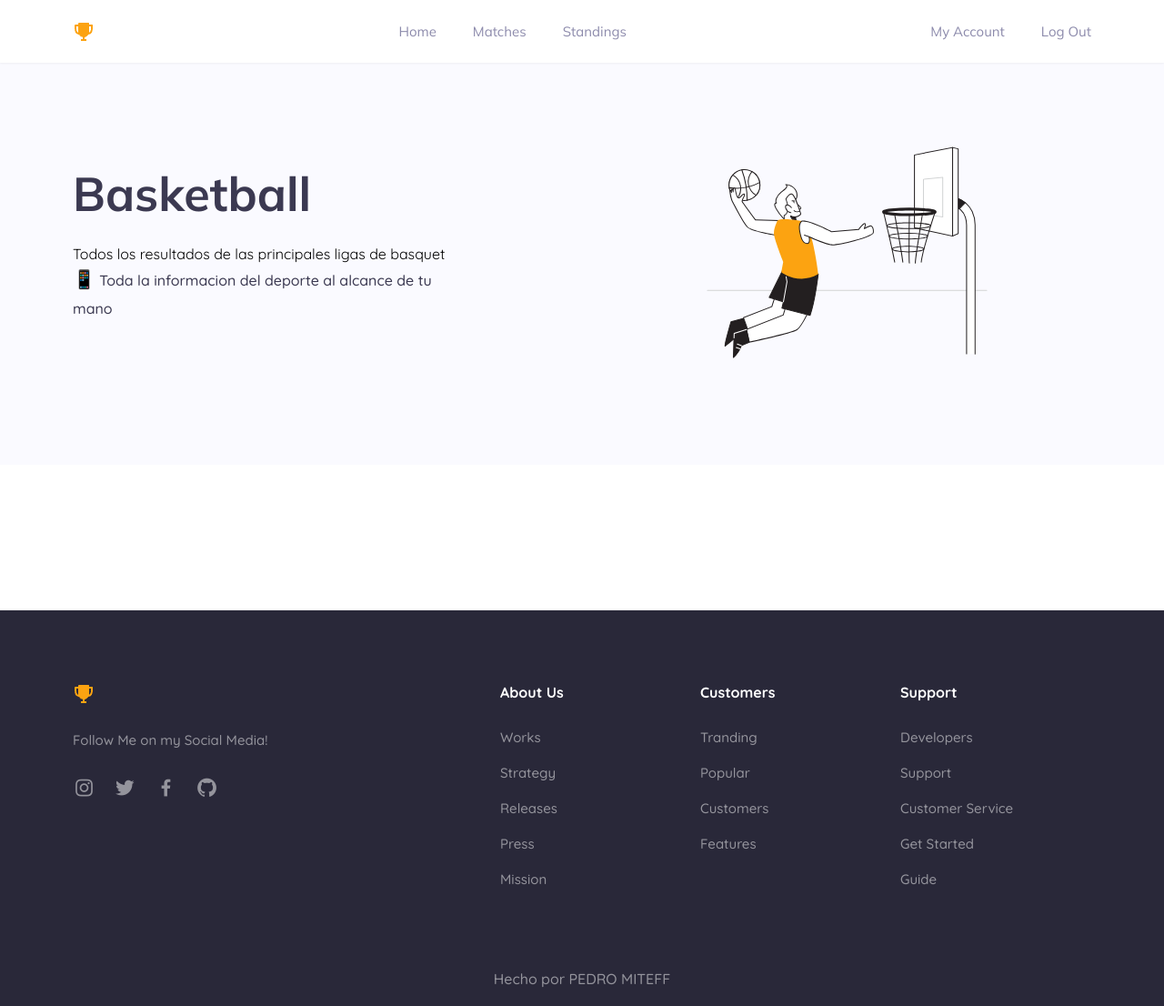
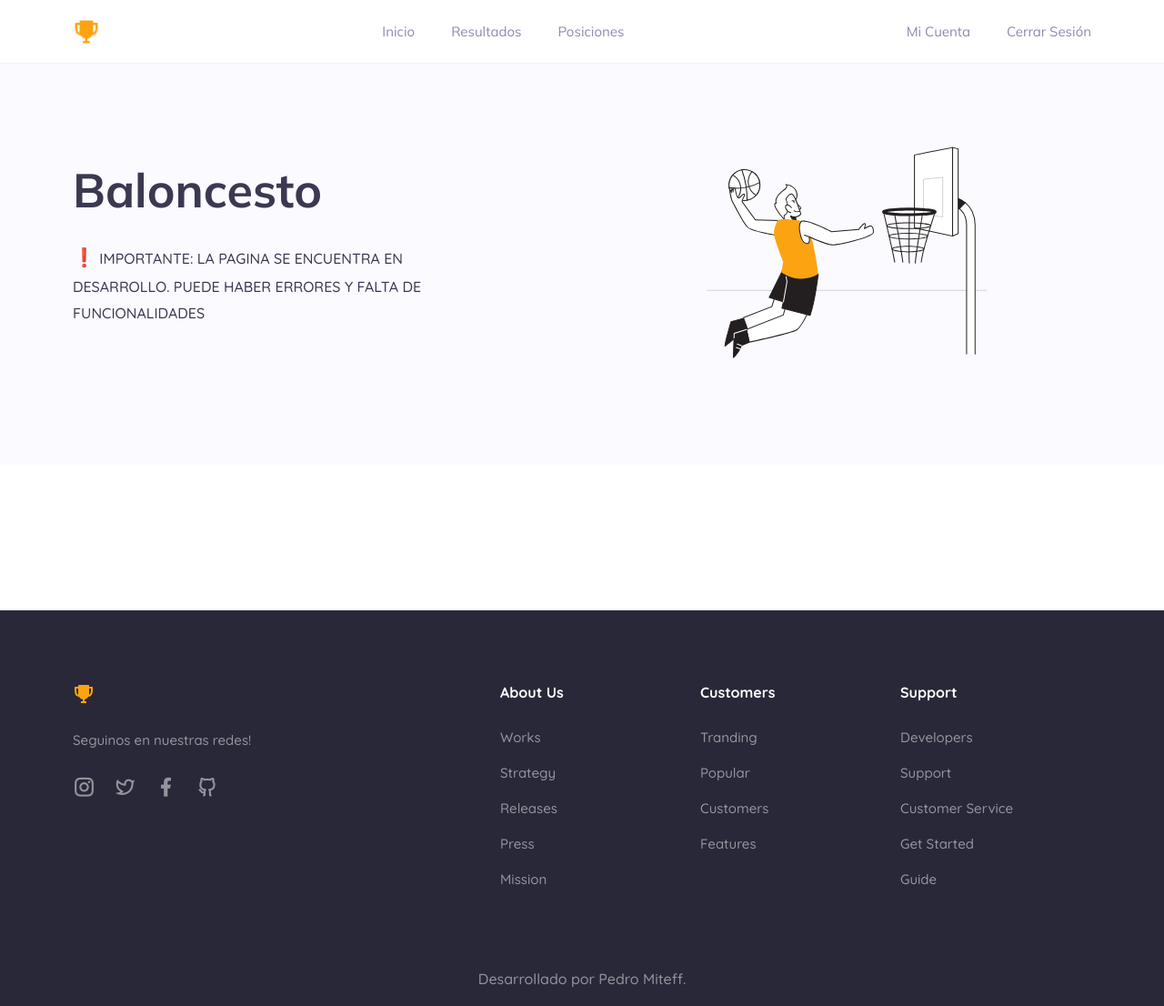
Before and after one commit to pedromiteffc/deporte-vivo, a plain HTML site: page basketball.html in a window 1280 px wide. Shown: the whole page at 91% size. Drawn offline with nearby package versions, Linux system fonts and the light colour scheme; a script that the page names is missing.

Commit message:
Update basketball.html

```diff
--- a/basketball.html
+++ b/basketball.html
@@ -4,15 +4,18 @@
     <meta charset="UTF-8">
     <meta http-equiv="X-UA-Compatible" content="IE=edge">
     <meta name="viewport" content="width=device-width, initial-scale=1.0">
-    <title>Basketball - RESULTADOS</title>
+    <title>Baloncesto - Deporte Vivo</title>
 
-    <!-- css -->
+    <!-- CSS -->
     <link rel="stylesheet" href="assets/css/style.css">
 
-    <!-- favicon -->
+    <!-- FAVICON -->
     <link rel="shortcut icon" href="assets/img/favicon.png" type="image/x-icon">
 
-    <!-- boxicons -->
+    <!-- REMIX ICONS -->
+    <link href="https://cdn.jsdelivr.net/npm/remixicon@3.2.0/fonts/remixicon.css" rel="stylesheet">
+
+    <!-- BOXICONS -->
     <link href='https://unpkg.com/boxicons@2.1.4/css/boxicons.min.css' rel='stylesheet'>
 
 </head>
@@ -23,11 +26,11 @@
         <div class="container">
 
             <a href="index.html" class="logo">
-                <img src="assets/img/favicon.png">
+                <img src="assets/img/favicon.png" width="30px">
             </a>
 
             <button class="menu-toggle-btn" data-nav-toggle-btn>
-                <i class='bx bx-menu'></i>
+                <i class="ri-menu-line"></i>
             </button>
 
             <nav class="navbar">
@@ -35,22 +38,22 @@
                 <ul class="navbar-list">
 
                     <li>
-                        <a href="index.html" class="navbar-link">Home</a>
+                        <a href="index.html" class="navbar-link">Inicio</a>
                     </li>
 
                     <li>
-                        <a href="football.html" class="navbar-link">Matches</a>
+                        <a href="basketball.html" class="navbar-link">Resultados</a>
                     </li>
 
                     <li>
-                        <a href="football-standings.html" class="navbar-link">Standings</a>
+                        <a href="basketball.html" class="navbar-link">Posiciones</a>
                     </li>
 
                 </ul>
 
                 <div class="header-actions">
-                    <a href="#" class="header-action-link">My Account</a>
-                    <a href="#" class="header-action-link">Log Out</a>
+                    <a href="account.html" class="header-action-link">Mi Cuenta</a>
+                    <a href="logout.php" class="header-action-link">Cerrar Sesión</a>
                 </div>
 
             </nav>
@@ -69,18 +72,18 @@
 
                     <div class="hero-content">
 
-                        <h1 class="h1 hero-title">Basketball</h1>
-                        <p class="hero- text">Todos los resultados de las principales ligas de basquet</p>
+                        <h1 class="h1 hero-title">Baloncesto</h1>
+                        <!-- <p class="hero- text">Proyecto hecho por Pedro Miteff</p> -->
                         <p class="form-text">
-                            <span>📱</span>
-                            Toda la informacion del deporte al alcance de tu mano
+                            <span>❗</span>
+                            IMPORTANTE: LA PAGINA SE ENCUENTRA EN DESARROLLO. PUEDE HABER ERRORES Y FALTA DE FUNCIONALIDADES
                         </p>
 
                     </div>
 
 
-                    <figure class="hero-banner basketball">
-                        <img src="assets/img/hero-basketball.svg" >
+                    <figure class="hero-banner">
+                        <img src="assets/img/hero-basketball.svg">
                     </figure>
 
                 </div>
@@ -116,6 +119,7 @@
 
             </section>
 
+
         </article>
 
     </main>
@@ -132,38 +136,38 @@
                         <img src="assets/img/favicon.png">
                     </a>
 
-                    <p class="footer-text">Follow Me on my Social Media!</p>
+                    <p class="footer-text">Seguinos en nuestras redes!</p>
 
                     <ul class="social-list">
 
                         <li>
 
-                            <a href="https://www.instagram.com/pedro.miteff/" class="social-link">
-                                <i class='bx bxl-instagram'></i>
+                            <a href="https://www.instagram.com/" class="social-link" target="_blank">
+                                <i class="ri-instagram-line"></i>
                             </a>
 
                         </li>
 
                         <li>
 
-                            <a href="https://twitter.com/pedromiteffc" class="social-link">
-                                <i class='bx bxl-twitter' ></i>
+                            <a href="https://twitter.com" class="social-link" target="_blank">
+                                <i class="ri-twitter-line"></i>
                             </a>
 
                         </li>
 
                         <li>
 
-                            <a href="https://www.facebook.com/profile.php?id=100073808978347" class="social-link">
-                                <i class='bx bxl-facebook' ></i>
+                            <a href="https://www.facebook.com/" class="social-link" target="_blank">
+                                <i class="ri-facebook-fill"></i>
                             </a>
 
                         </li>
 
                         <li>
 
-                            <a href="#" class="social-link">
-                                <i class='bx bxl-github'></i>
+                            <a href="https://github.com/pedromiteffc" class="social-link" target="_blank">
+                                <i class="ri-github-line"></i>
                             </a>
 
                         </li>
@@ -265,10 +269,12 @@
             <div class="container">
 
                 <center>
+
                     <p class="copyright">
-                        Hecho por
-                        <a href="#">PEDRO MITEFF</a>
+                        Desarrollado por
+                        <a href="https://github.com/pedromiteffc" target="_blank">Pedro Miteff</a>.
                     </p>
+
                 </center>
 
             </div>
```
